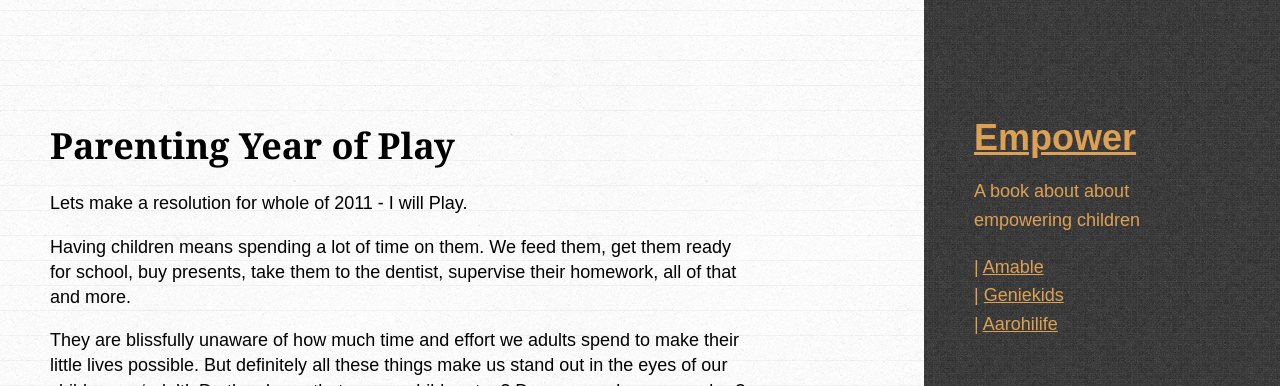
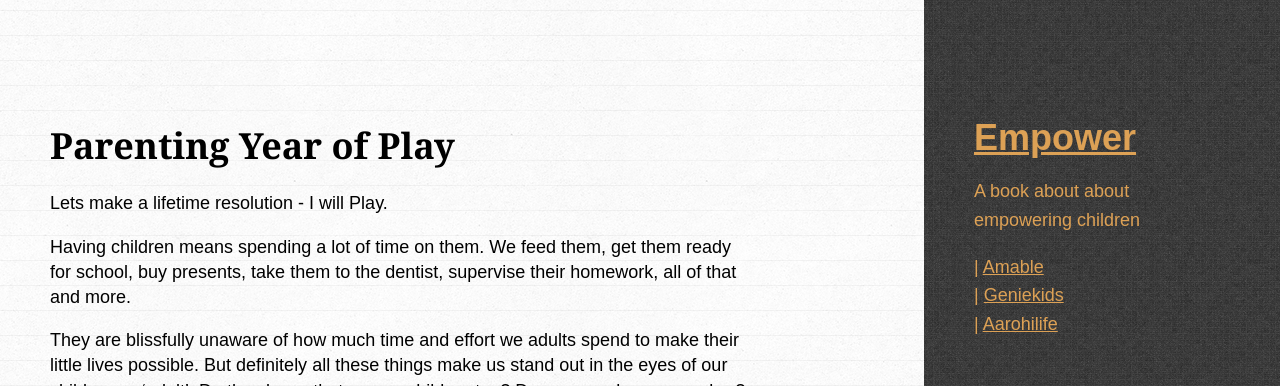
Before and after one commit to amitkaps/empower, a Jekyll site: the page built from _posts/2013-08-10-year.md, in a window 1280 px wide and 900 px high. Shown: the top 386 px of the window. Built offline with Jekyll 4.4.1, drawn with Linux system fonts in a browser that asks for light colours; some web fonts are replaced.

Commit message:
Updated 2013-08-10-year.md

```diff
--- a/_posts/2013-08-10-year.md
+++ b/_posts/2013-08-10-year.md
@@ -3,9 +3,10 @@ layout: chapter
 title: Parenting Year of Play
 permalink: year
 category: parent
+published: true
 ---
 
-Lets make a resolution for whole of 2011 - I will Play.
+Lets make a lifetime resolution - I will Play.
 
 Having children means spending a lot of time on them. We feed them, get them ready for school, buy presents, take them to the dentist, supervise their homework, all of that and more.
 
```
